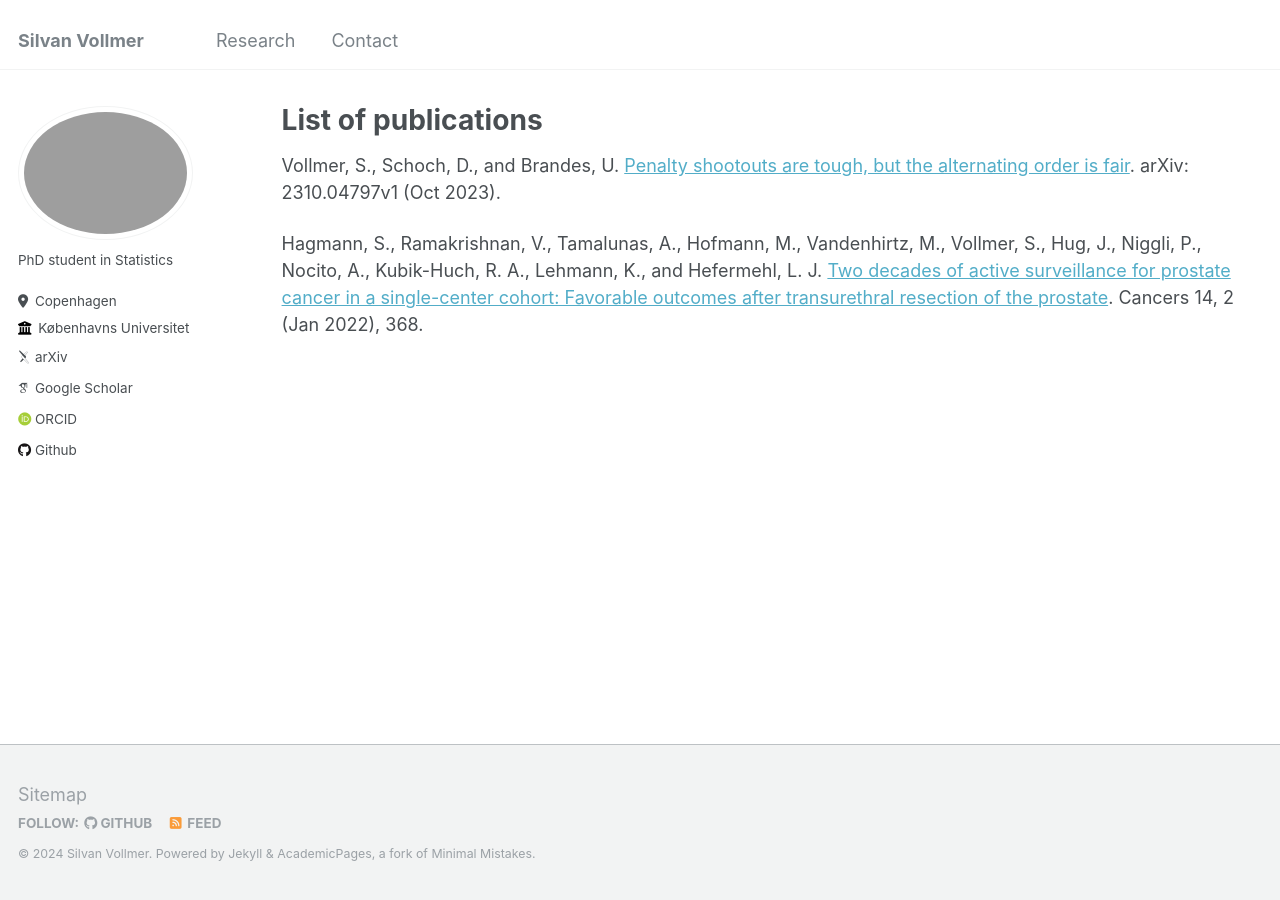
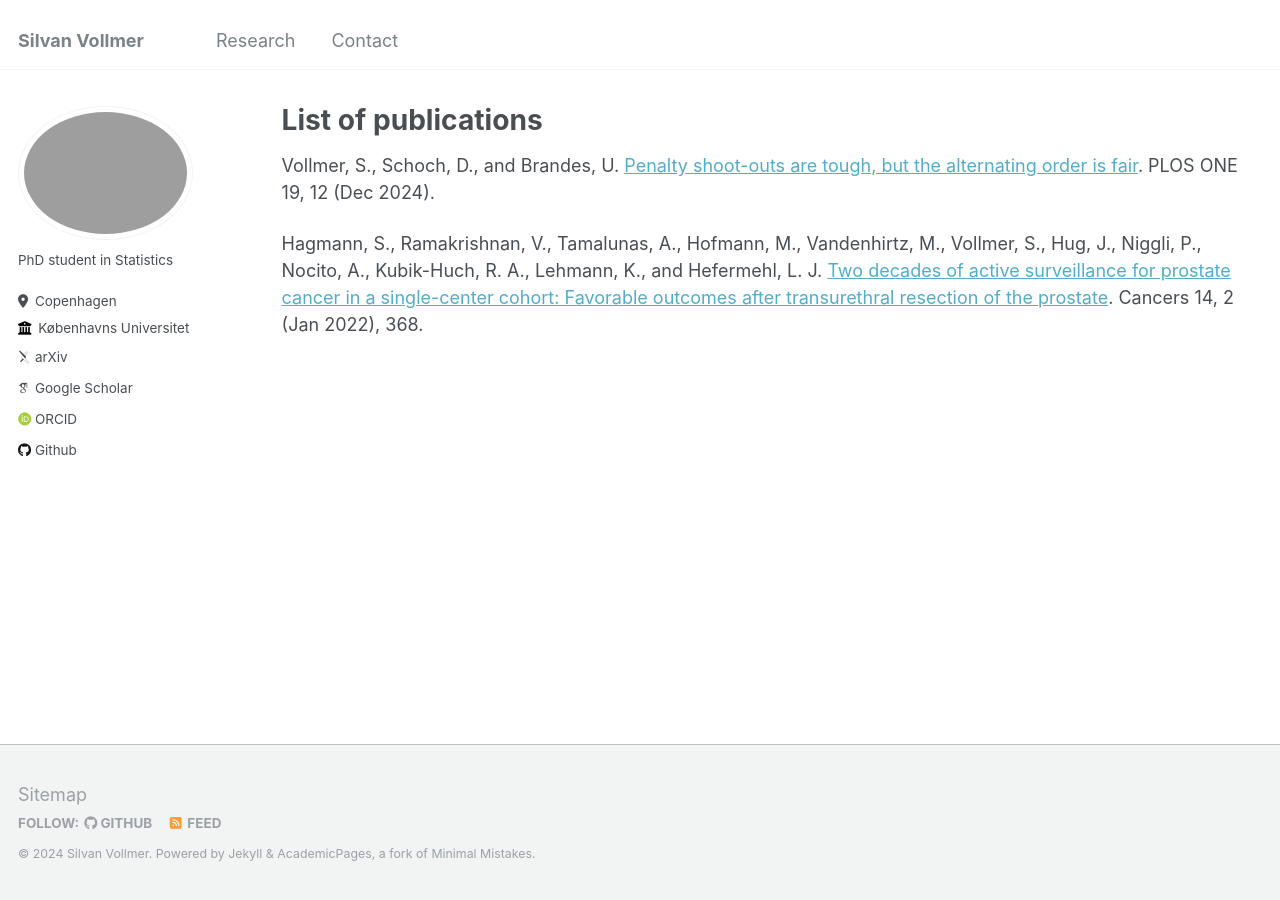
Before and after one commit to silvanvollmer/silvanvollmer.github.io, a Jekyll site: the page built from _pages/publications.md, in a window 1280 px wide. Built offline with Jekyll 4.4.1, drawn with Linux system fonts in a browser that asks for light colours; some web fonts are replaced.

Commit message:
Update publications.md

```diff
--- a/_pages/publications.md
+++ b/_pages/publications.md
@@ -5,6 +5,6 @@ permalink: /research/
 author_profile: true
 ---
 
-Vollmer, S., Schoch, D., and Brandes, U. [Penalty shootouts are tough, but the alternating order is fair](https://arxiv.org/abs/2310.04797). arXiv: 2310.04797v1 (Oct 2023).
+Vollmer, S., Schoch, D., and Brandes, U. [Penalty shoot-outs are tough,  but the alternating order is fair](https://doi.org/10.1371/journal.pone.0315017). PLOS ONE 19, 12 (Dec 2024).
 
 Hagmann, S., Ramakrishnan, V., Tamalunas, A., Hofmann, M., Vandenhirtz, M., Vollmer, S., Hug, J., Niggli, P., Nocito, A., Kubik-Huch, R. A., Lehmann, K., and Hefermehl, L. J. [Two decades of active surveillance for prostate cancer in a single-center cohort: Favorable outcomes after transurethral resection of the prostate](https://www.mdpi.com/2072-6694/14/2/368). Cancers 14, 2 (Jan 2022), 368.
```
